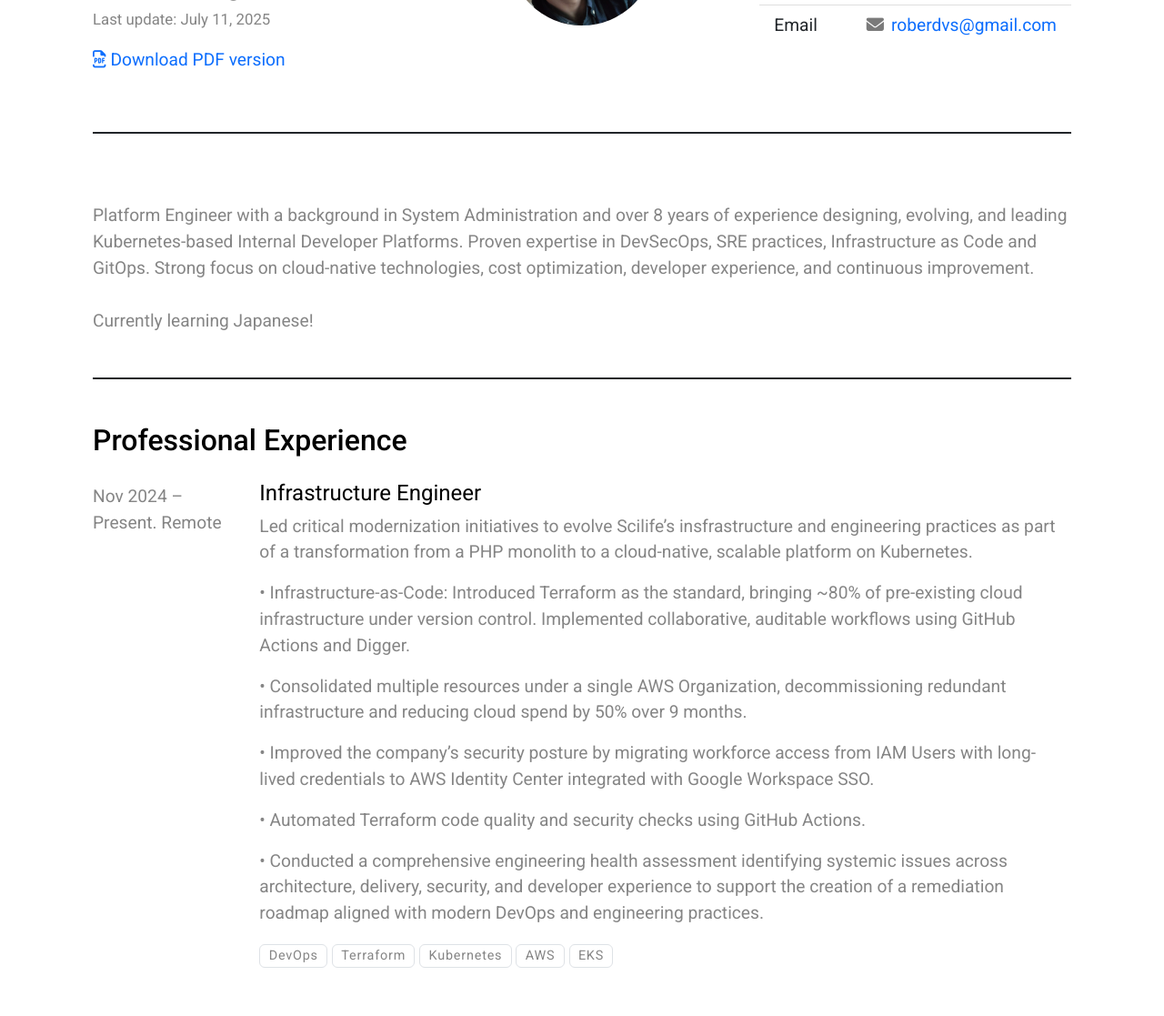
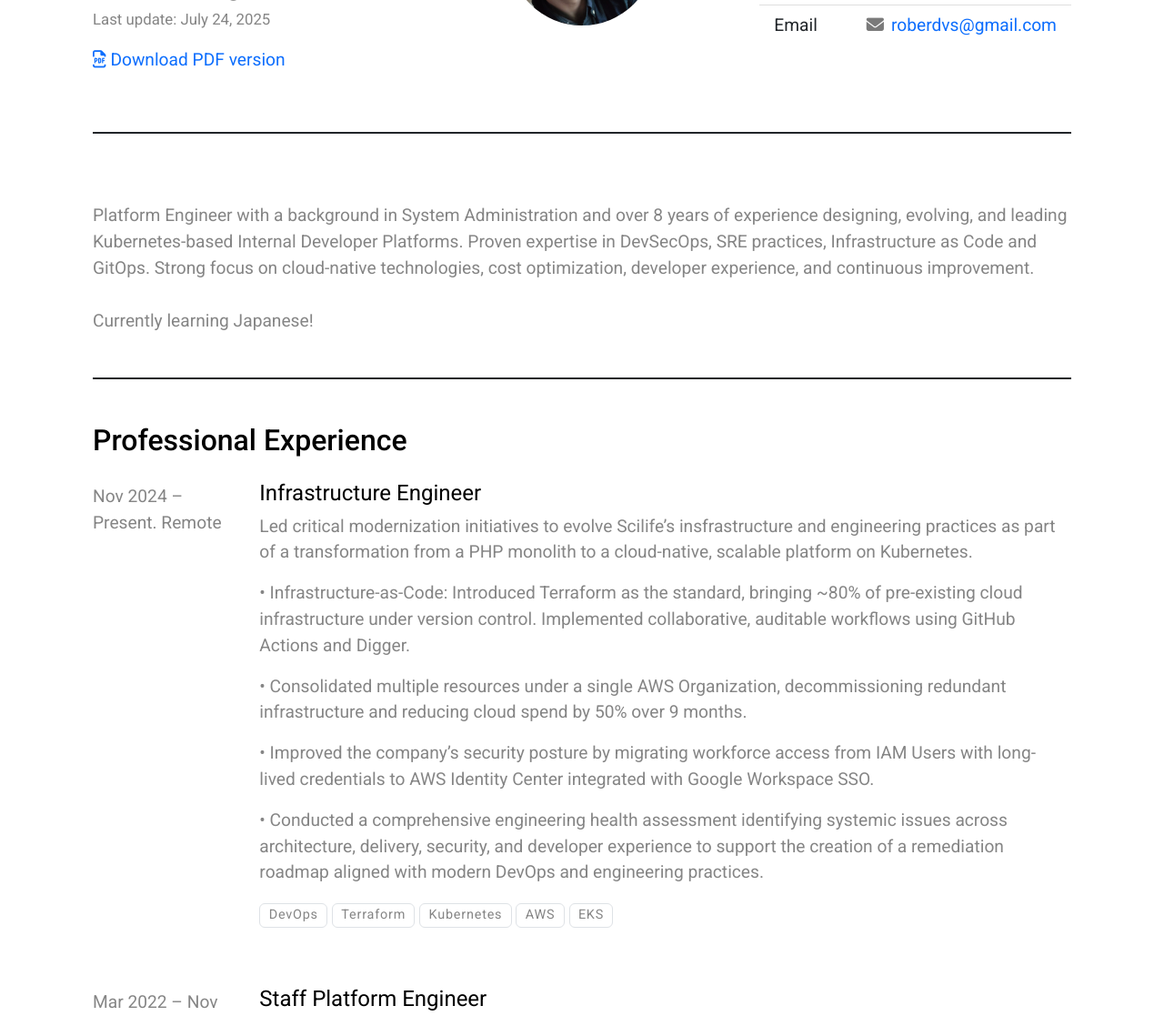
Before and after one commit to Roberdvs/cv-repository, a plain HTML site: page index.html in a window 1280 px wide. Shown: the part 163-1280 px from the top of the page at 91% size. Drawn offline with nearby package versions, Linux system fonts and the light colour scheme.

Commit message:
Deploying to gh-pages from @ Roberdvs/cv-repository@a8303a0a161e4ccc78f7d5b1ad6848fc0819ecd3 🚀

```diff
--- a/index.html
+++ b/index.html
@@ -24,7 +24,7 @@
                 </div>
                 <div>
                     <p>
-                        <time datetime="" class="small">Last update: July 11, 2025</time>
+                        <time datetime="" class="small">Last update: July 24, 2025</time>
                     </p>
                     <p>
                         <span class="screen"><a href="roberto-devesa-fernandez.platform-engineer.pdf"><i class="far fa-file-pdf"></i>Download PDF version</a></span>
@@ -89,8 +89,6 @@ Currently learning Japanese!
 <p>• Consolidated multiple resources under a single AWS Organization, decommissioning redundant infrastructure and reducing cloud spend by 50% over 9 months.</p>
 
 <p>• Improved the company’s security posture by migrating workforce access from IAM Users with long-lived credentials to AWS Identity Center integrated with Google Workspace SSO.</p>
-
-<p>• Automated Terraform code quality and security checks using GitHub Actions.</p>
 
 <p>• Conducted a comprehensive engineering health assessment identifying systemic issues across architecture, delivery, security, and developer experience to support the creation of a remediation roadmap aligned with modern DevOps and engineering practices.</p></div>
 
```
Also changed, not shown: 1 other file.
